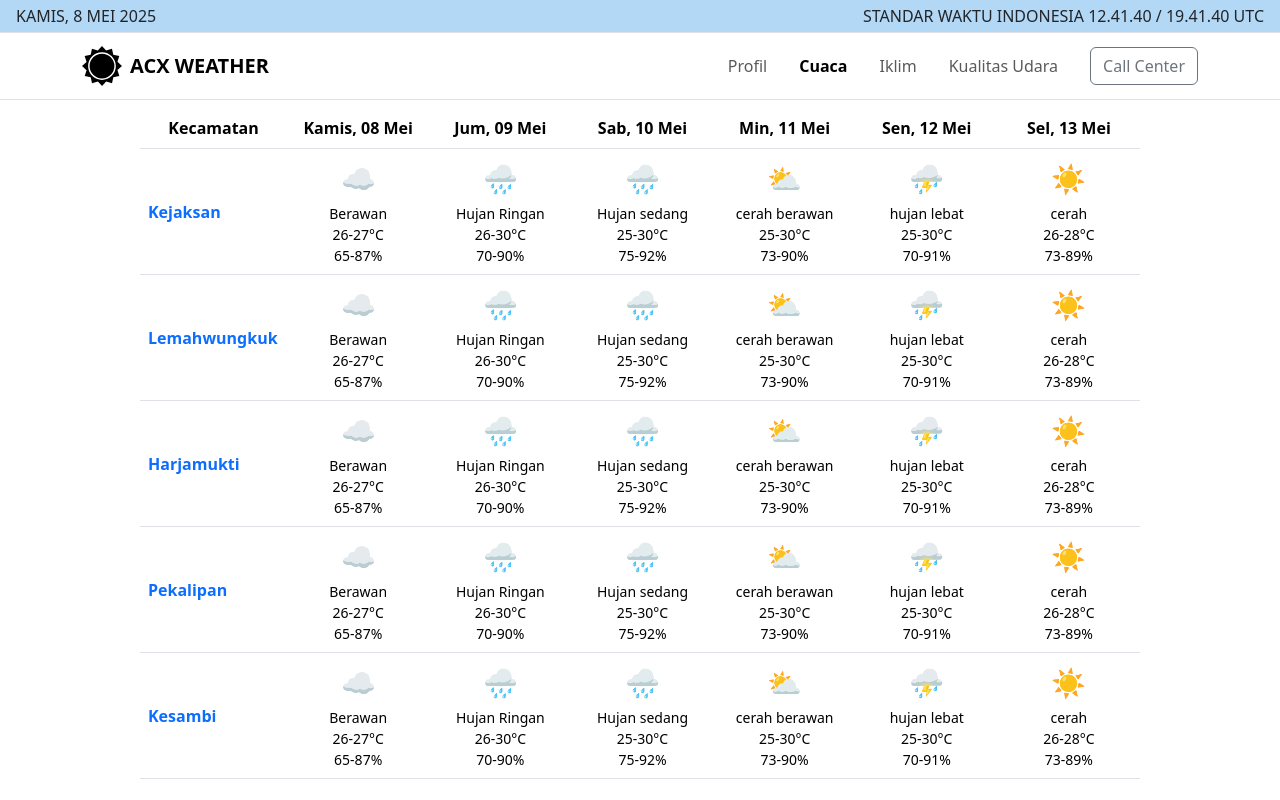
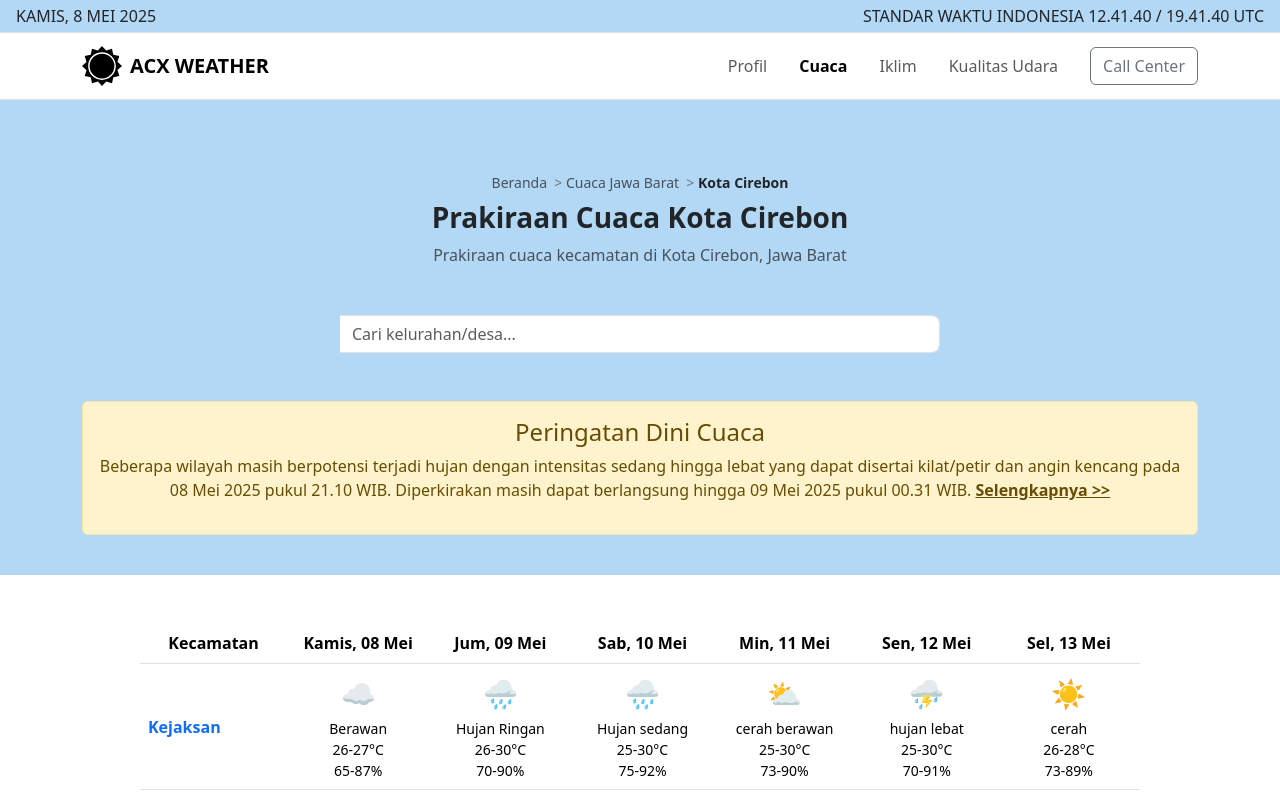
Before and after one commit to ShellaRiyanti/project_shella, a React (Create React App) app: page /cuaca in a window 1280 px wide. Shown: the top 800 px of the page. Built offline with nearby package versions, Linux system fonts and the light colour scheme.

Commit message:
fix cuaca page

```diff
--- a/src/pages/Cuaca/Cuaca.js
+++ b/src/pages/Cuaca/Cuaca.js
@@ -1,6 +1,7 @@
 // src/components/Cuaca.js
 import React from 'react';
 import { Table } from "react-bootstrap"
+import Hero from '../../components/hero';
 
 // Data wilayah dan prakiraan cuaca
 const regions = [
@@ -87,6 +88,8 @@ const WeatherCard = ({ data }) => {
 // Komponen utama Cuaca
 const Cuaca = () => {
   return (
+    <>
+    <Hero/>
     <div className="my-2 mx-auto" style={{ maxWidth: '1000px', height: '750px'}}>
       <Table className="table">
         <thead className="bg-light">
@@ -101,7 +104,7 @@ const Cuaca = () => {
           {regions.filter(r => r.hasData).map((region) => (
             <tr key={region}>
               <td>
-                <a href="#" className="text-decoration-none fw-bold d-flex align-items-center justify-content-between">
+                <a href="" className="text-decoration-none fw-bold d-flex align-items-center justify-content-between">
                   {region.name}
                 </a>
               </td>
@@ -113,6 +116,7 @@ const Cuaca = () => {
         </tbody>
       </Table>
     </div>
+    </>
   );
 };
 
```
